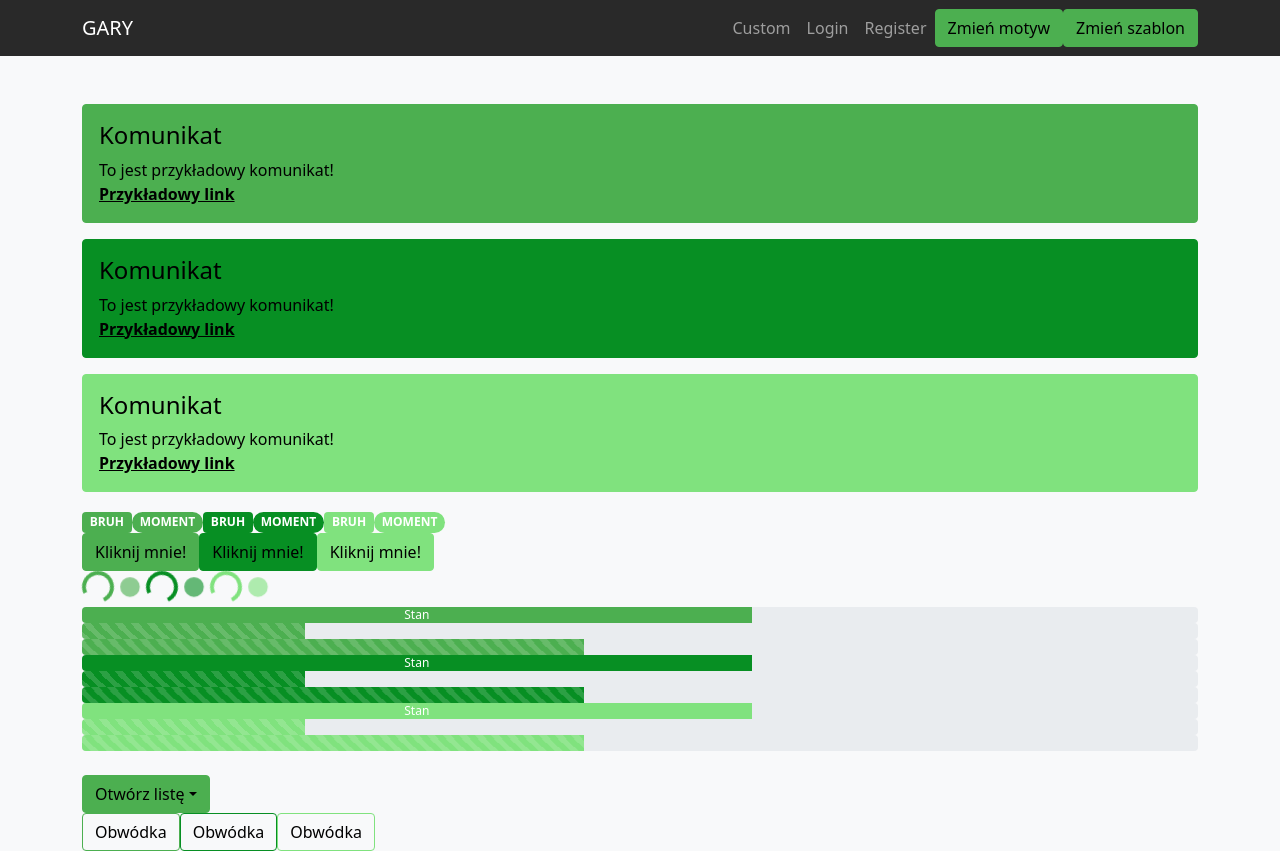
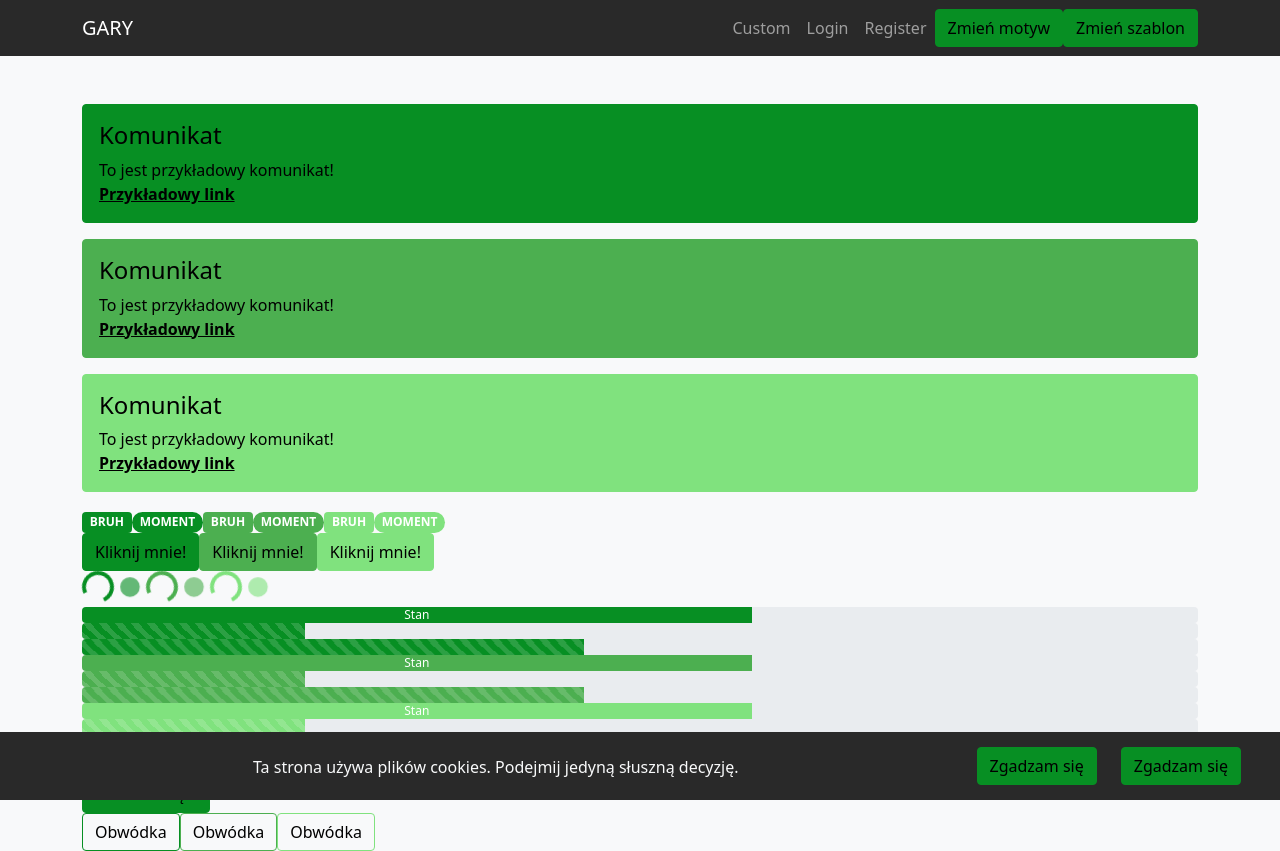
Before and after one commit to pjwstkIOprojekt/webclient, a React (Create React App) app: page /hello/first/second/third in a window 1280 px wide. Built offline with nearby package versions, Linux system fonts and the light colour scheme.

Commit message:
Added cookie consent and fixed light theme colors

```diff
--- a/public/css/style.css
+++ b/public/css/style.css
@@ -7,10 +7,10 @@
     --col-dark-bg-third: #292929;
     --col-dark-bg-third-hover: #3a3a3a;
     --col-dark-text: #ffffff;
-    --col-light-bg-primary: #4caf50;
-    --col-light-bg-primary-hover: #3b9e40;
-    --col-light-bg-secondary: #078f23;
-    --col-light-bg-secondary-hover: #067e12;
+    --col-light-bg-primary: #078f23;
+    --col-light-bg-primary-hover: #067e12;
+    --col-light-bg-secondary: #4caf50;
+    --col-light-bg-secondary-hover: #3b9e40;
     --col-light-bg-third: #80e27e;
     --col-light-bg-third-hover: #70d16d;
     --col-light-text: #000000;
@@ -161,6 +161,26 @@
     box-shadow: none;
 }
 
+/* Custom styles */
+.consent
+{
+    display: flex;
+    align-content: baseline;
+    flex-wrap: wrap;
+    justify-content: space-between;
+    position: fixed;
+    z-index: 999;
+    bottom: 0;
+    max-width: 3000px;
+}
+
+.consent-content
+{
+    flex: 1 0 300px;
+    margin: 15px;
+    text-align: center;
+}
+
 /* Fixes */
 .card, .modal-content
 {
--- a/src/App.tsx
+++ b/src/App.tsx
@@ -7,6 +7,7 @@
 import UsersList from "./components/content/users/UsersList";
 import UserForm from "./components/content/users/UserForm";
 import DeleteUser from "./components/content/users/DeleteUser";
+import { CookieConsent } from "./components/fragments/CookieConsent";
 
 import { useState } from "react";
 
@@ -31,7 +32,7 @@
         </Container>
       </Navbar>
       <Routes>
-        <Route path="/" element={<Navigate to="/hello/first/second/third" />}/>
+        <Route path="/" element={<Navigate to="/hello/first/second/third" />} />
         <Route path="/hello/:style/:style2/:style3" element={<Hello variant={temp} />} />
         <Route path="/login" element={<Login />} />
         <Route path="/register" element={<Register />} />
@@ -40,6 +41,7 @@
         <Route path="/editUser/:userId" element={<UserForm isNew={false} />} />
         <Route path="/deleteUser/:userId" element={<DeleteUser />} />
       </Routes>
+      <CookieConsent debug />
     </BrowserRouter>
   );
 }
--- /dev/null
+++ b/src/components/fragments/CookieConsent.tsx
@@ -0,0 +1,48 @@
+// Custom cookie consent component
+import { useState, useEffect } from "react";
+import { useDarkMode } from "../../hooks/useDarkMode";
+import { Container, Row, Col, Button } from "react-bootstrap";
+
+interface ConsentParams {
+  debug?: boolean
+}
+
+export const CookieConsent = (props: ConsentParams) => {
+  const [isVisible, setIsVisible] = useState(false);
+  const darkMode = useDarkMode();
+
+  useEffect(() => {
+    if (!getCookieConsentValue() || props.debug) {
+      setIsVisible(true);
+    }
+  }, [props.debug]);
+
+  if (!isVisible) {
+    return <></>;
+  }
+
+  const accept = () => {
+    localStorage.setItem("cookieConsent", "true");
+    setIsVisible(false);
+  };
+
+  return (
+    <Container className={`consent bg-dark-${darkMode ? "first" : "third"}`}>
+      <Row className="consent-content">
+        <Col className="text-light pt-2">
+          Ta strona używa plików cookies. Podejmij jedyną słuszną decyzję.
+        </Col>
+        <Col md="auto">
+          <Button variant={darkMode ? "dark-third" : "light-first"} onClick={accept}>Zgadzam się</Button>
+        </Col>
+        <Col md="auto">
+          <Button variant={darkMode ? "dark-third" : "light-first"} onClick={accept}>Zgadzam się</Button>
+        </Col>
+      </Row>
+    </Container>
+  );
+};
+
+export const getCookieConsentValue = () => {
+  return localStorage.getItem("cookieConsent") === "true";
+};
--- /dev/null
+++ b/src/helpers/cookieHelper.ts
@@ -0,0 +1,12 @@
+// Helper for improved cookie handling
+import { getCookieConsentValue } from "../components/fragments/CookieConsent";
+
+export const getCookieValue = (key: string) => {
+  return localStorage.getItem(key);
+};
+
+export const setCookieValue = (key: string, value: string) => {
+  if (getCookieConsentValue()) {
+    localStorage.setItem(key, value);
+  }
+};
--- a/src/hooks/useDarkMode.tsx
+++ b/src/hooks/useDarkMode.tsx
@@ -1,4 +1,5 @@
 import { createContext, useContext, Dispatch, SetStateAction, useState, useEffect } from "react";
+import { getCookieValue, setCookieValue } from "../helpers/cookieHelper";
 
 // Handles theme changes for document body
 const toggleBodyClasses = (isDark: boolean) => {
@@ -38,7 +39,7 @@
   });
 
   useEffect(() => {
-    const localIsDark = localStorage.getItem("useDarkMode") === "true";
+    const localIsDark = getCookieValue("useDarkMode") === "true";
     toggleBodyClasses(localIsDark);
 
     setDarkMode({
@@ -60,7 +61,7 @@
 
   const toggle = () => {
     const dark = !darkMode.isDark;
-    localStorage.setItem("useDarkMode", JSON.stringify(dark));
+    setCookieValue("useDarkMode", JSON.stringify(dark));
     toggleBodyClasses(dark);
 
     setDarkMode({
```
Also changed, not shown: 1 other file (tests, documents, lock files or other folders).
